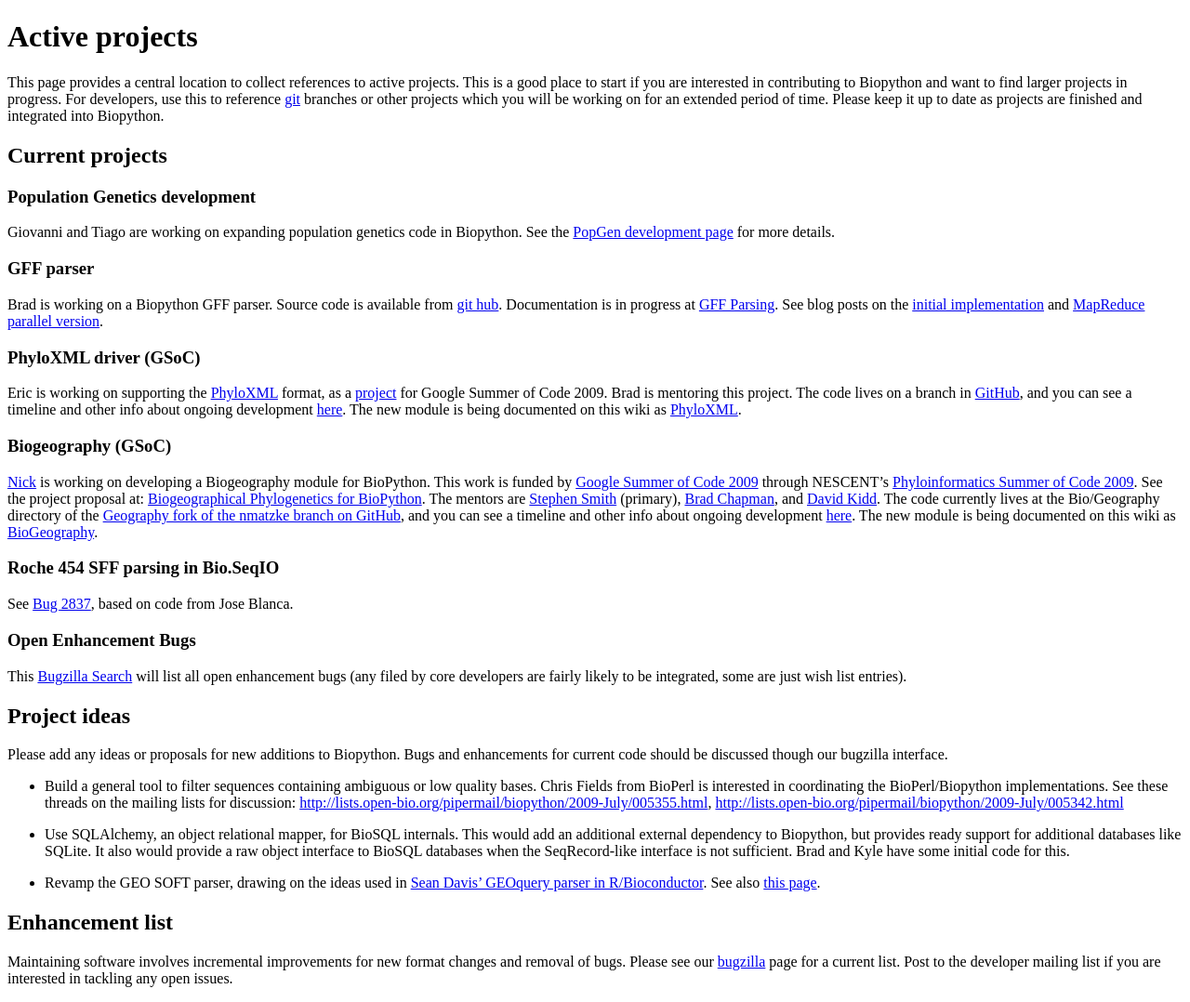
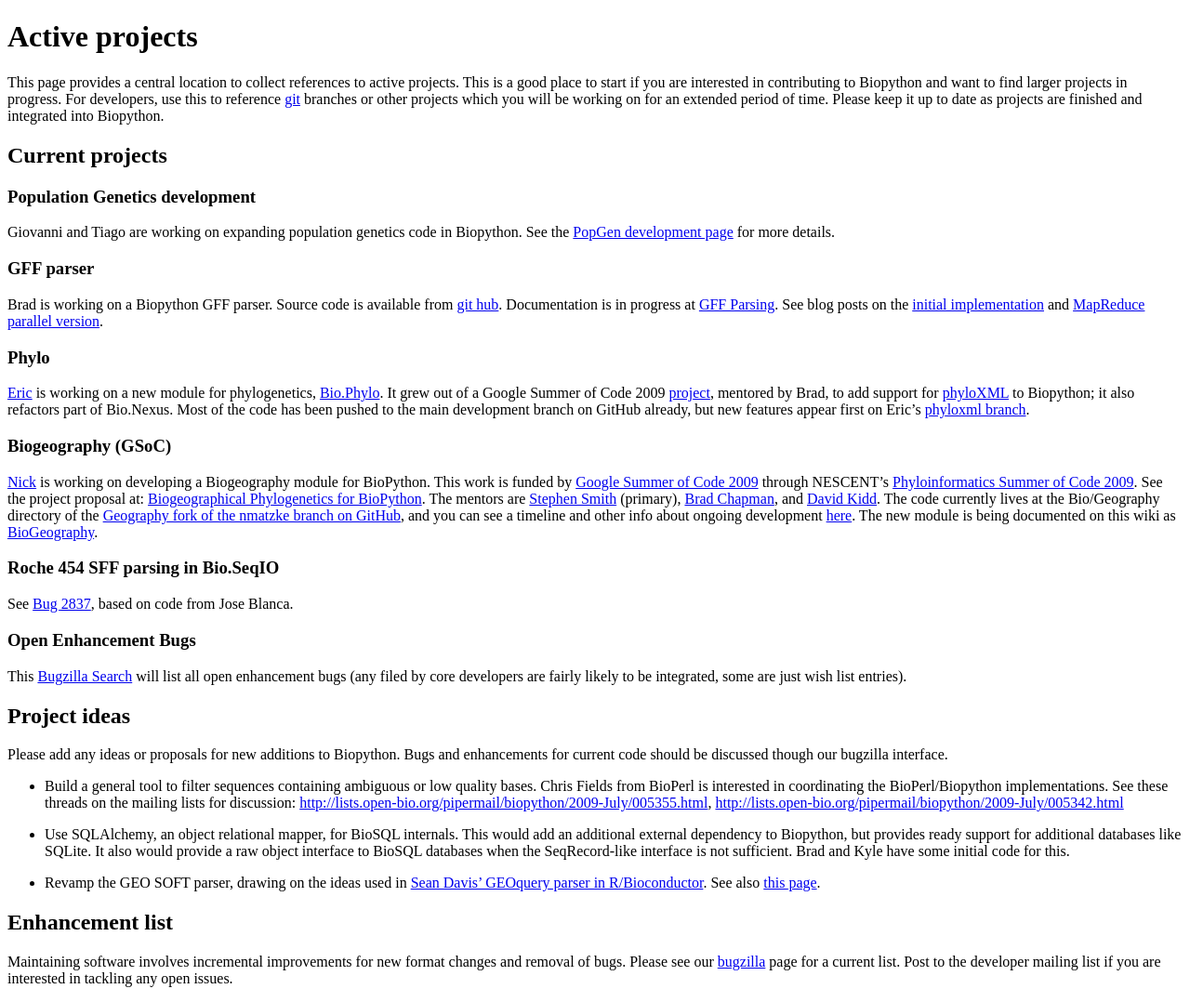
Before and after one commit to biopython/biopython.github.io, a Jekyll site: the page built from wiki/Active_projects.md, in a window 1280 px wide. Shown: the whole page at 93% size. Built offline with Jekyll 4.4.1, drawn with Linux system fonts in a browser that asks for light colours.

Commit message:
/* PhyloXML driver (GSoC) */ It's not a GSoC project anymore

```diff
--- a/wiki/Active_projects.md
+++ b/wiki/Active_projects.md
@@ -31,18 +31,18 @@ implementation](http://bcbio.wordpress.com/2009/03/08/initial-gff-parser-for-bio
 and [MapReduce parallel
 version](http://bcbio.wordpress.com/2009/03/22/mapreduce-implementation-of-gff-parsing-for-biopython/).
 
-### PhyloXML driver (GSoC)
+### Phylo
 
-Eric is working on supporting the [PhyloXML](http://www.phyloxml.org/)
-format, as a
-[project](http://socghop.appspot.com/student_project/show/google/gsoc2009/nescent/t124022798969)
-for Google Summer of Code 2009. Brad is mentoring this project. The code
-lives on a branch in
-[GitHub](http://github.com/etal/biopython/tree/phyloxml), and you can
-see a timeline and other info about ongoing development
-[here](http://github.com/etal/biopython/tree/phyloxml/Bio/PhyloXML/).
-The new module is being documented on this wiki as
-[PhyloXML](PhyloXML "wikilink").
+[Eric](User%3AEricTalevich "wikilink") is working on a new module for
+phylogenetics, [Bio.Phylo](Phylo "wikilink"). It grew out of a Google
+Summer of Code 2009
+[project](http://socghop.appspot.com/student_project/show/google/gsoc2009/nescent/t124022798969),
+mentored by Brad, to add support for
+[phyloXML](http://www.phyloxml.org/) to Biopython; it also refactors
+part of Bio.Nexus. Most of the code has been pushed to the main
+development branch on GitHub already, but new features appear first on
+Eric's [phyloxml
+branch](http://github.com/etal/biopython/tree/phyloxml).
 
 ### Biogeography (GSoC)
 
```
Also changed, not shown: 1 other file.
